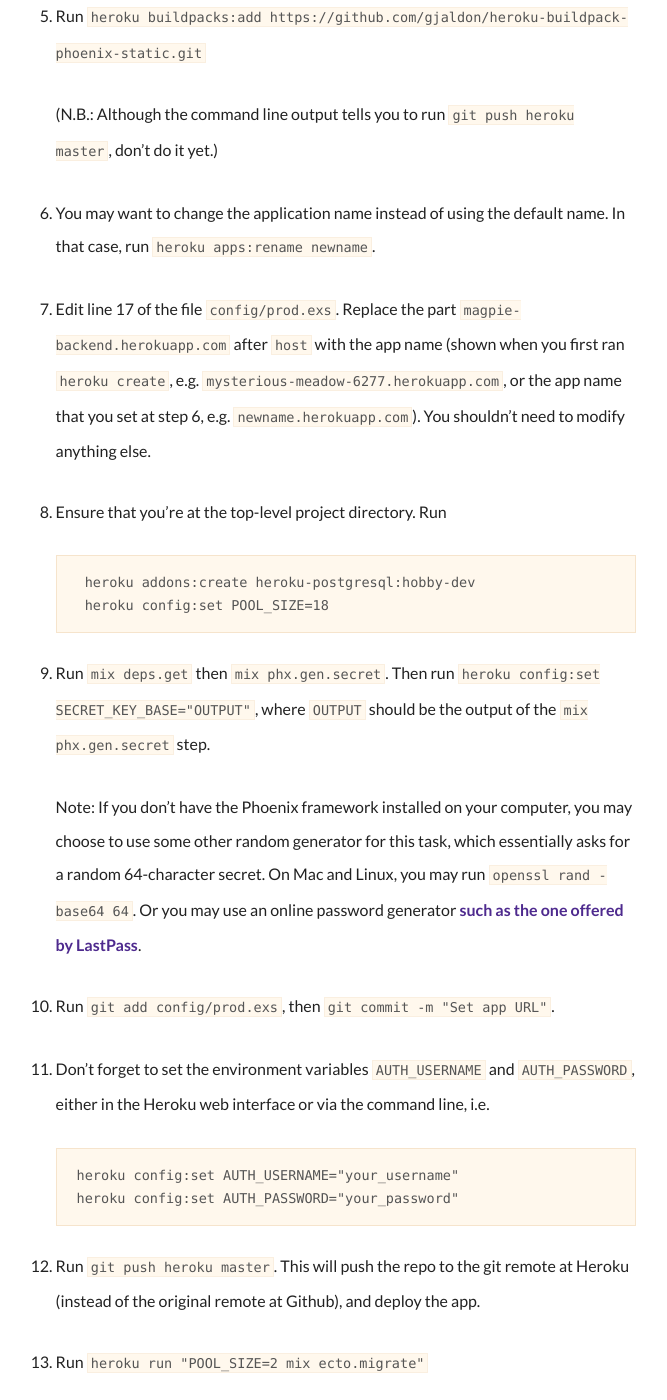
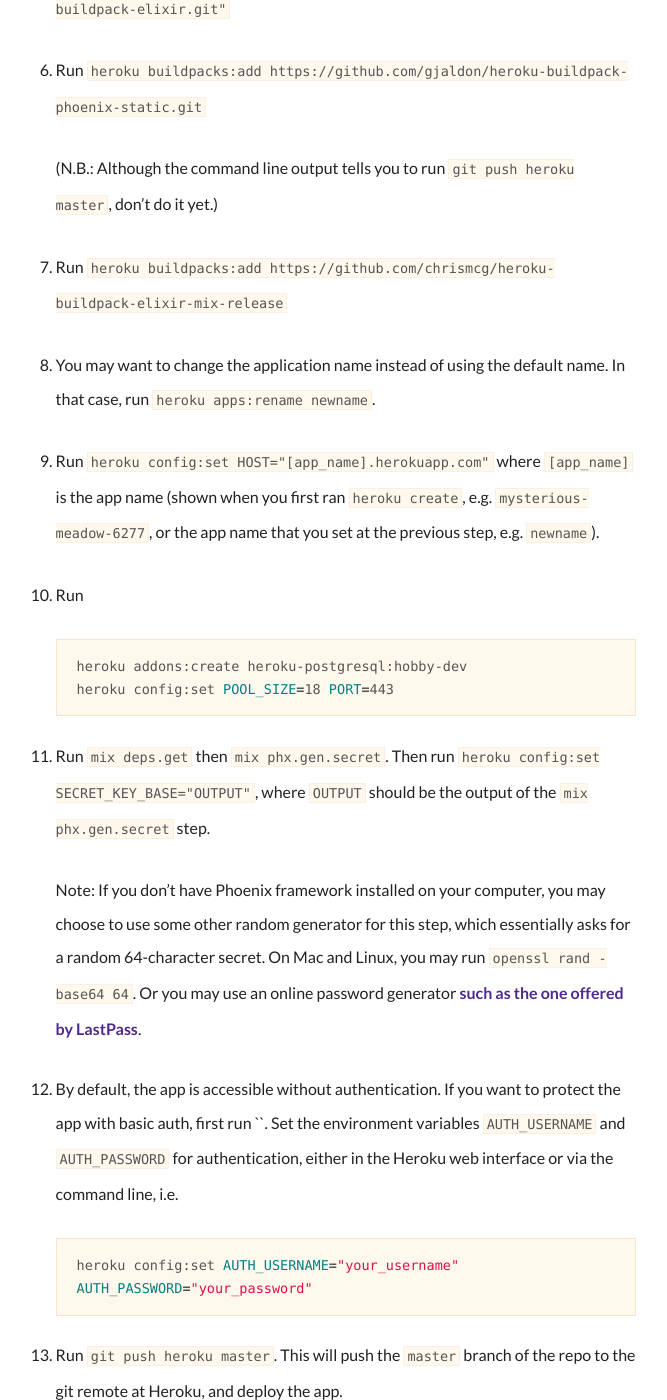
Before and after one commit to magpie-ea/magpie-site, a Jekyll site: the page built from serverapp/02serverinstall.markdown, in a window 1280 px wide and 1400 px high, scrolled down 1150 px. Shown: the whole window, without its empty margins (164-831 px from the left). Built offline with Jekyll 4.4.1, drawn with Linux system fonts in a browser that asks for light colours; nearby versions of some CDN libraries; some of the changed text lies outside the part shown.

Commit message:
Update deployment instructions

````diff
--- a/serverapp/02serverinstall.markdown
+++ b/serverapp/02serverinstall.markdown
@@ -9,51 +9,49 @@
 The _magpie server app can be hosted on any hosting service or your own server. We here describe the process for
 installation on [Heroku](https://www.heroku.com/).
 
-[Heroku](https://www.heroku.com/) makes it easy to deploy an web app without having to manually manage the infrastructure. It has a free starter tier, which should be sufficient for the purpose of running experiments.
+[Heroku](https://www.heroku.com/) makes it easy to deploy an web app without having to manually manage the infrastructure. It has a free starter tier, which should be sufficient for the purpose of running experiments. If Heroku doesn't satisfy your needs, you may take a look at [Gigalixir](https://www.gigalixir.com/), an alternative free hosting service built for Elixir. Or you may want to to deploy the app on your own server.
 
-There is an [official guide](https://hexdocs.pm/phoenix/heroku.html) on how to deploy the Phoenix framework on Heroku. The deployment procedure is based on this guide, but differs in some places.
+There is an [official guide](https://hexdocs.pm/phoenix/heroku.html) from Phoenix framework on deploying on Heroku. The deployment procedure is based on this guide, but differs in some places.
 
-{:start="0"}
-0. Ensure that you have [the Phoenix Framework installed](https://hexdocs.pm/phoenix/installation.html) and working. However, if you just want to deploy this server and do no development work/change on it at all, you may skip this step.
+1. Ensure that you have [the Phoenix Framework installed](https://hexdocs.pm/phoenix/installation.html) and working. (However, if you just want to deploy this server and do no development work/change on it at all, you may skip this step.)
 
-1. Ensure that you have a [Heroku account](https://signup.heroku.com/) already, and have the [Heroku CLI](https://devcenter.heroku.com/articles/heroku-cli) installed and working on your computer.
+2. Ensure that you have a [Heroku account](https://signup.heroku.com/) already, and have the [Heroku CLI](https://devcenter.heroku.com/articles/heroku-cli) installed and working on your computer.
 
-2. Ensure you have [Git](https://git-scm.com/downloads) installed. Clone this git repo with `git clone https://github.com/magpie-ea/magpie-backend` or `git clone git@github.com:magpie-ea/magpie-backend.git`.
+3. Ensure you have [Git](https://git-scm.com/downloads) installed. Clone this git repo with `git clone https://github.com/magpie-ea/magpie-backend` or `git clone git@github.com:magpie-ea/magpie-backend.git`.
 
-3. `cd` into the project directory just cloned from your Terminal (or cmd.exe on Windows).
+4. `cd` into the project directory just cloned from your Terminal (or cmd.exe on Windows).
 
-4. Run `heroku create --buildpack "https://github.com/HashNuke/heroku-buildpack-elixir.git"`
+5. Run `heroku create --buildpack "https://github.com/HashNuke/heroku-buildpack-elixir.git"`
 
-5. Run `heroku buildpacks:add https://github.com/gjaldon/heroku-buildpack-phoenix-static.git`
+6. Run `heroku buildpacks:add https://github.com/gjaldon/heroku-buildpack-phoenix-static.git`
 
-    (N.B.: Although the command line output tells you to run `git push heroku master`, don't do it yet.)
+   (N.B.: Although the command line output tells you to run `git push heroku master`, don't do it yet.)
 
-6. You may want to change the application name instead of using the default name. In that case, run `heroku apps:rename newname`.
+7. Run `heroku buildpacks:add https://github.com/chrismcg/heroku-buildpack-elixir-mix-release`
 
-7. Edit line 17 of the file `config/prod.exs`. Replace the part `magpie-backend.herokuapp.com` after `host` with the app name (shown when you first ran `heroku create`, e.g. `mysterious-meadow-6277.herokuapp.com`, or the app name that you set at step 6, e.g.  `newname.herokuapp.com`). You shouldn't need to modify anything else.
+7. You may want to change the application name instead of using the default name. In that case, run `heroku apps:rename newname`.
 
-8. Ensure that you're at the top-level project directory. Run
+8. Run `heroku config:set HOST="[app_name].herokuapp.com"` where `[app_name]` is the app name (shown when you first ran `heroku create`, e.g. `mysterious-meadow-6277`, or the app name that you set at the previous step, e.g. `newname`).
 
-    ```
-    heroku addons:create heroku-postgresql:hobby-dev
-    heroku config:set POOL_SIZE=18
+9. Run
+
+   ```sh
+   heroku addons:create heroku-postgresql:hobby-dev
+   heroku config:set POOL_SIZE=18 PORT=443
+   ```
+
+10. Run `mix deps.get` then `mix phx.gen.secret`. Then run `heroku config:set SECRET_KEY_BASE="OUTPUT"`, where `OUTPUT` should be the output of the `mix phx.gen.secret` step.
+
+    Note: If you don't have Phoenix framework installed on your computer, you may choose to use some other random generator for this step, which essentially asks for a random 64-character secret. On Mac and Linux, you may run `openssl rand -base64 64`. Or you may use an online password generator [such as the one offered by LastPass](https://lastpass.com/generatepassword.php).
+
+11. By default, the app is accessible without authentication. If you want to protect the app with basic auth, first run ``. Set the environment variables `AUTH_USERNAME` and `AUTH_PASSWORD` for authentication, either in the Heroku web interface or via the command line, i.e.
+
+    ```sh
+    heroku config:set AUTH_USERNAME="your_username" AUTH_PASSWORD="your_password"
     ```
 
-9. Run `mix deps.get` then `mix phx.gen.secret`. Then run `heroku config:set SECRET_KEY_BASE="OUTPUT"`, where `OUTPUT` should be the output of the `mix phx.gen.secret` step.
+12. Run `git push heroku master`. This will push the `master` branch of the repo to the git remote at Heroku, and deploy the app.
 
-    Note: If you don't have the Phoenix framework installed on your computer, you may choose to use some other random generator for this task, which essentially asks for a random 64-character secret. On Mac and Linux, you may run `openssl rand -base64 64`. Or you may use an online password generator [such as the one offered by LastPass](https://lastpass.com/generatepassword.php).
-
-10. Run `git add config/prod.exs`, then `git commit -m "Set app URL"`.
-
-11. Don't forget to set the environment variables `AUTH_USERNAME` and `AUTH_PASSWORD`, either in the Heroku web interface or via the command line, i.e.
-
-    ```
-    heroku config:set AUTH_USERNAME="your_username"
-    heroku config:set AUTH_PASSWORD="your_password"
-    ```
-
-12. Run `git push heroku master`. This will push the repo to the git remote at Heroku (instead of the original remote at Github), and deploy the app.
-
-13. Run `heroku run "POOL_SIZE=2 mix ecto.migrate"`
+13. Run `heroku run "_build/prod/rel/magpie/bin/magpie eval 'Magpie.ReleaseTasks.db_migrate()'"` (Note the `'` in the command.)
 
 14. Now, `heroku open` should open the frontpage of the app.
````
